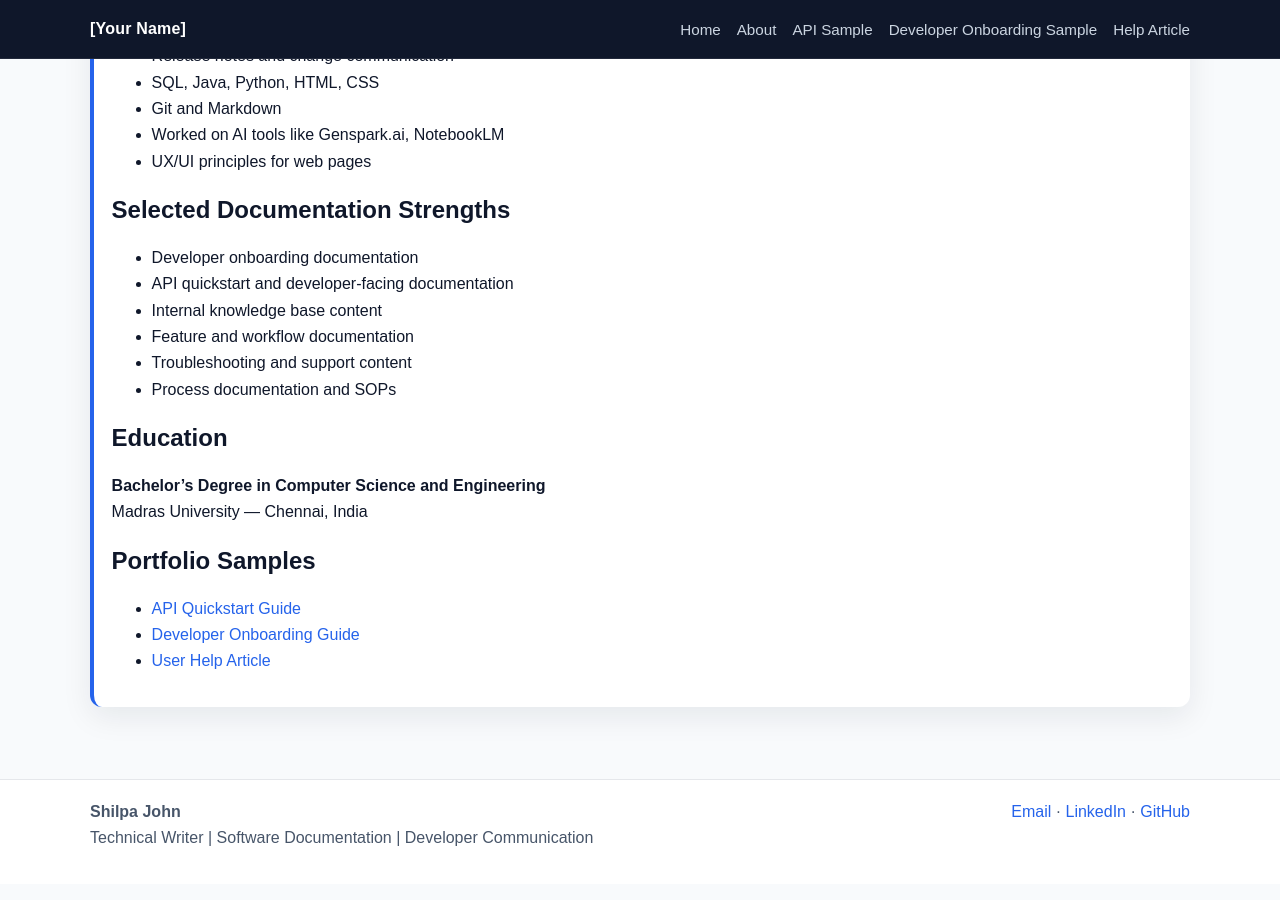
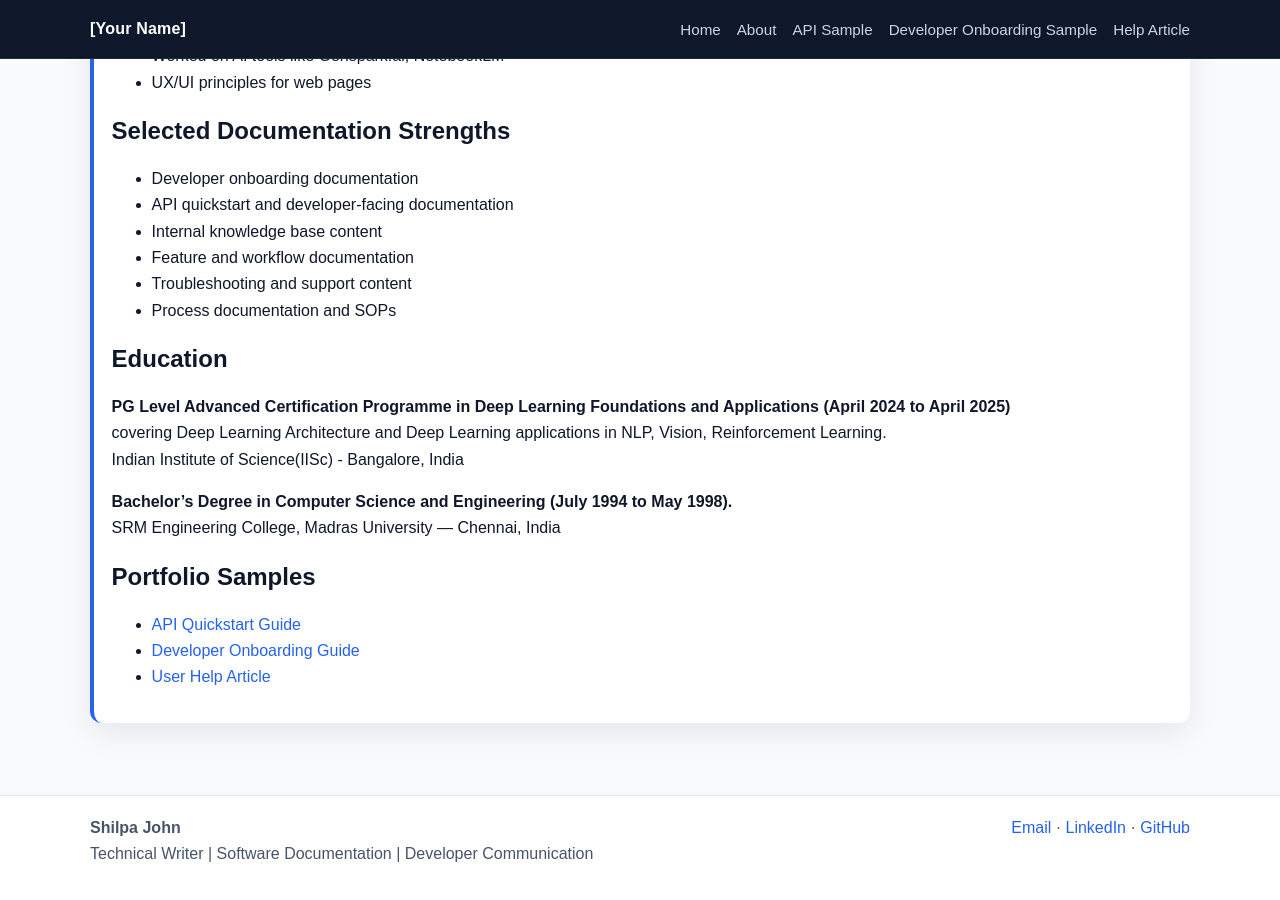
Before and after one commit to ShilpaSandbox/technical-writing-portfolio, a Jekyll site: the page built from technical-writing-portfolio-pages/resume.md, in a window 1280 px wide and 900 px high, scrolled down 1744 px. Built offline with Jekyll 4.4.1, drawn with Linux system fonts in a browser that asks for light colours; some of the changed text lies outside the part shown.

Commit message:
Updated with changes in resume

```diff
--- a/technical-writing-portfolio-pages/resume.md
+++ b/technical-writing-portfolio-pages/resume.md
@@ -14,12 +14,6 @@
 <div class="meta-box">
     <div>
     <strong>Expertise:</strong> Technical writer with software engineering background and hands-on technical depth in Java, Python, Git, Markdown, HTML, CSS, and web design.
-    <strong>-</strong>
-    <div>
-    <strong>Education:</strong>PG Level Advanced Certification Programme in Deep Learning Foundations and Applications, Indian Institute of Science(IISc), Bangalore (April 2024 to April 2025) covering Deep Learning Architecture and Deep Learning applications in NLP, Vision, Reinforcement Learning.
-    <strong>-</strong>
-    <div>
-    Bachelor of Engineering (B.E.) in Computer Science and Engineering, Madras University, Tamil Nadu, India (July 1994 to May 1998).
 
 </div>
 
@@ -107,7 +101,8 @@
 
     <section class="resume-panel">
       <h2>Education</h2>
-      <p><strong>Bachelor’s Degree in Computer Science and Engineering</strong><br>Madras University — Chennai, India</p>
+      <p><strong>PG Level Advanced Certification Programme in Deep Learning Foundations and Applications (April 2024 to April 2025)</strong> <br>covering Deep Learning Architecture and Deep Learning applications in NLP, Vision, Reinforcement Learning.<br> Indian Institute of Science(IISc) - Bangalore, India</p>
+      <p><strong>Bachelor’s Degree in Computer Science and Engineering (July 1994 to May 1998).</strong><br>SRM Engineering College, Madras University — Chennai, India</p>
     </section>
 
     <section class="resume-panel">
```
